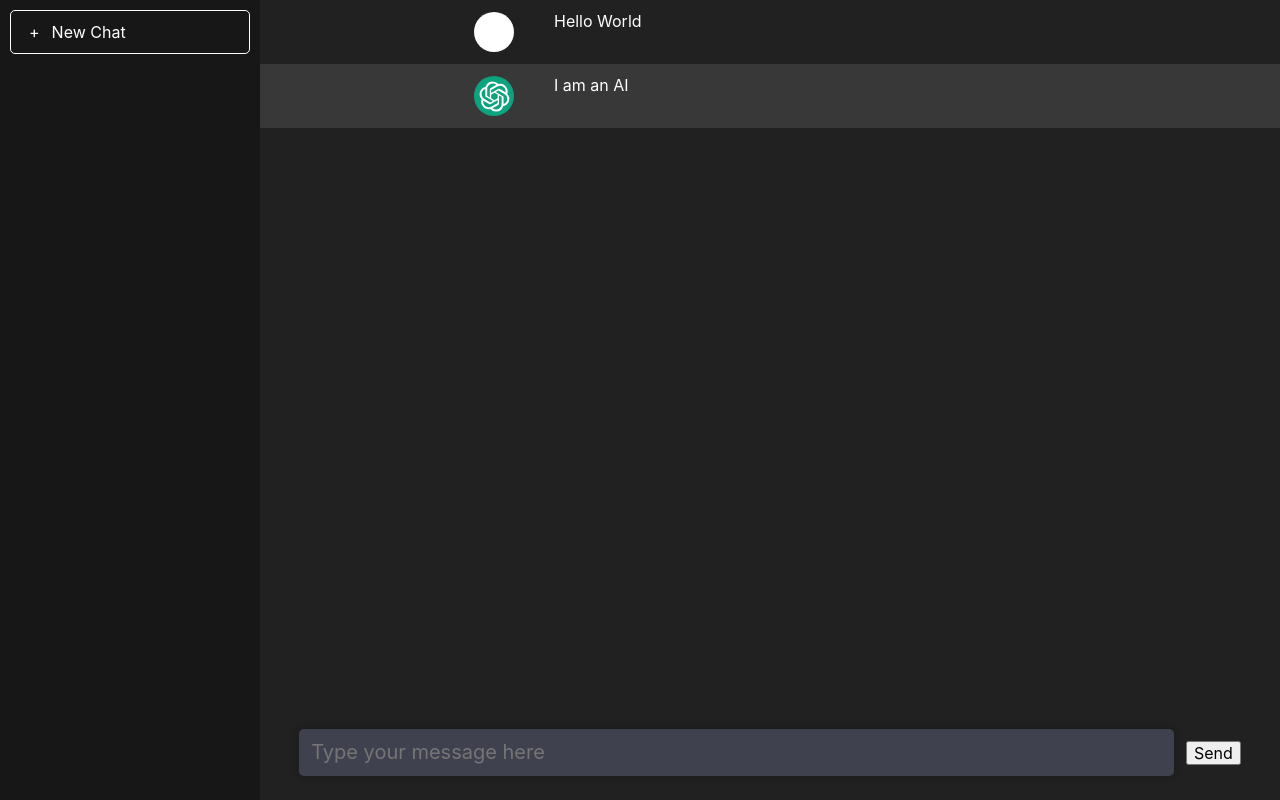
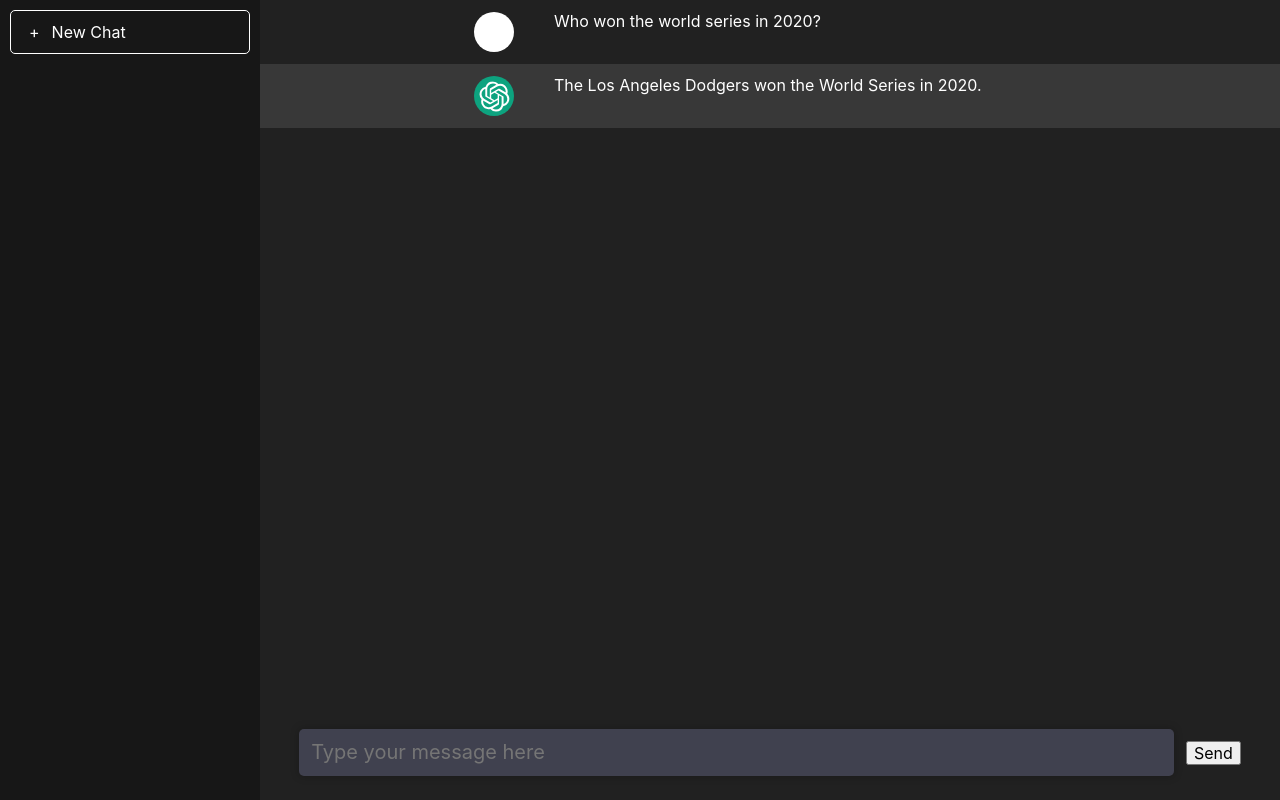
Before and after one commit to wasda-exe/ai-partner-project, a React (Create React App) app: page / in a window 1280 px wide. Built offline with nearby package versions, Linux system fonts and the light colour scheme.

Commit message:
v1.3 Chat Messages Updating on Interface

```diff
--- a/src/App.js
+++ b/src/App.js
@@ -5,15 +5,35 @@ import './App.css';
 
 function App() {
   const [messageInput, setMessageInput] = useState('');
-  const [chatMessages, setChatMessages] = useState([]);
+  // const [chatMessages, setChatMessages] = useState([]);
+  const [chatMessages, setChatMessages] = useState([{
+    role: "user", "content": "Who won the world series in 2020?"
+  }, {
+    role: "assistant", "content": "The Los Angeles Dodgers won the World Series in 2020."
+  }]);
 
   const handleSubmit = async (event) => {
+    // Prevent page reload
     event.preventDefault();
-    // Logic for submitting the message goes here
-    console.log('Message submitted:', messageInput);
-    // Clear the input field after submission
-    setMessageInput('');
-  };
+
+    // Get the current value of the input field
+    const newMessage = messageInput.trim();
+
+    // Add newMessage if only messageInput is not empty string
+    if (newMessage) {
+      // Create a new message object and append it to the chatMessages array
+      setChatMessages(prevMessages => [
+        ...prevMessages,
+        { role: 'user', content: newMessage }
+      ]);
+
+      // Clear the input field after submission
+      setMessageInput('');
+
+      // test
+      // console.log('Message submitted:', messageInput);
+    };
+  }
 
   return (
     <div className="App">
@@ -25,39 +45,10 @@ function App() {
       </aside>
       <section className="chatbox">
         <div className="chat-log">
-          <div className="chat-message">
-            <div className="chat-message-center">
-              <div className="avatar">
-              </div>
-              <div className="message">
-                Hello World
-              </div>
-            </div>
-          </div>
-          <div className="chat-message chatgpt">
-            <div className="chat-message-center">
-              <div className="avatar chatgpt">
-                <svg
-                  xmlns="http://www.w3.org/2000/svg"
-                  width={41}
-                  height={41}
-                  fill="none"
-                  className="icon-sm"
-                >
-                  <text x={-9999} y={-9999}>
-                    {"ChatGPT"}
-                  </text>
-                  <path
-                    fill="currentColor"
-                    d="M37.532 16.87a9.963 9.963 0 0 0-.856-8.184 10.078 10.078 0 0 0-10.855-4.835A9.964 9.964 0 0 0 18.306.5a10.079 10.079 0 0 0-9.614 6.977 9.967 9.967 0 0 0-6.664 4.834 10.08 10.08 0 0 0 1.24 11.817 9.965 9.965 0 0 0 .856 8.185 10.079 10.079 0 0 0 10.855 4.835 9.965 9.965 0 0 0 7.516 3.35 10.078 10.078 0 0 0 9.617-6.981 9.967 9.967 0 0 0 6.663-4.834 10.079 10.079 0 0 0-1.243-11.813ZM22.498 37.886a7.474 7.474 0 0 1-4.799-1.735c.061-.033.168-.091.237-.134l7.964-4.6a1.294 1.294 0 0 0 .655-1.134V19.054l3.366 1.944a.12.12 0 0 1 .066.092v9.299a7.505 7.505 0 0 1-7.49 7.496ZM6.392 31.006a7.471 7.471 0 0 1-.894-5.023c.06.036.162.099.237.141l7.964 4.6a1.297 1.297 0 0 0 1.308 0l9.724-5.614v3.888a.12.12 0 0 1-.048.103l-8.051 4.649a7.504 7.504 0 0 1-10.24-2.744ZM4.297 13.62A7.469 7.469 0 0 1 8.2 10.333c0 .068-.004.19-.004.274v9.201a1.294 1.294 0 0 0 .654 1.132l9.723 5.614-3.366 1.944a.12.12 0 0 1-.114.01L7.04 23.856a7.504 7.504 0 0 1-2.743-10.237Zm27.658 6.437-9.724-5.615 3.367-1.943a.121.121 0 0 1 .113-.01l8.052 4.648a7.498 7.498 0 0 1-1.158 13.528v-9.476a1.293 1.293 0 0 0-.65-1.132Zm3.35-5.043c-.059-.037-.162-.099-.236-.141l-7.965-4.6a1.298 1.298 0 0 0-1.308 0l-9.723 5.614v-3.888a.12.12 0 0 1 .048-.103l8.05-4.645a7.497 7.497 0 0 1 11.135 7.763Zm-21.063 6.929-3.367-1.944a.12.12 0 0 1-.065-.092v-9.299a7.497 7.497 0 0 1 12.293-5.756 6.94 6.94 0 0 0-.236.134l-7.965 4.6a1.294 1.294 0 0 0-.654 1.132l-.006 11.225Zm1.829-3.943 4.33-2.501 4.332 2.5v5l-4.331 2.5-4.331-2.5V18Z"
-                  />
-                </svg>
-              </div>
-              <div className="message">
-                I am an AI
-              </div>
-            </div>
-          </div>
+          {/* Loop through chatMessages and render a ChatMessage component for each message */}
+          {chatMessages.map((message, index) => (
+            <ChatMessage key={index} message={message} />
+          ))}
         </div>
         <div className="chat-input-holder">
           <form onSubmit={handleSubmit}>
@@ -74,4 +65,33 @@ function App() {
   );
 }
 
+function ChatMessage({ message }) {
+  return (
+    <div className={`chat-message ${message.role === "assistant" && "chatgpt"}`} >
+      <div className="chat-message-center">
+        <div className={`avatar ${message.role === "assistant" && "chatgpt"}`}>
+          {message.role == "assistant" && <svg
+            xmlns="http://www.w3.org/2000/svg"
+            width={41}
+            height={41}
+            fill="none"
+            className="icon-sm"
+          >
+            <text x={-9999} y={-9999}>
+              {"ChatGPT"}
+            </text>
+            <path
+              fill="currentColor"
+              d="M37.532 16.87a9.963 9.963 0 0 0-.856-8.184 10.078 10.078 0 0 0-10.855-4.835A9.964 9.964 0 0 0 18.306.5a10.079 10.079 0 0 0-9.614 6.977 9.967 9.967 0 0 0-6.664 4.834 10.08 10.08 0 0 0 1.24 11.817 9.965 9.965 0 0 0 .856 8.185 10.079 10.079 0 0 0 10.855 4.835 9.965 9.965 0 0 0 7.516 3.35 10.078 10.078 0 0 0 9.617-6.981 9.967 9.967 0 0 0 6.663-4.834 10.079 10.079 0 0 0-1.243-11.813ZM22.498 37.886a7.474 7.474 0 0 1-4.799-1.735c.061-.033.168-.091.237-.134l7.964-4.6a1.294 1.294 0 0 0 .655-1.134V19.054l3.366 1.944a.12.12 0 0 1 .066.092v9.299a7.505 7.505 0 0 1-7.49 7.496ZM6.392 31.006a7.471 7.471 0 0 1-.894-5.023c.06.036.162.099.237.141l7.964 4.6a1.297 1.297 0 0 0 1.308 0l9.724-5.614v3.888a.12.12 0 0 1-.048.103l-8.051 4.649a7.504 7.504 0 0 1-10.24-2.744ZM4.297 13.62A7.469 7.469 0 0 1 8.2 10.333c0 .068-.004.19-.004.274v9.201a1.294 1.294 0 0 0 .654 1.132l9.723 5.614-3.366 1.944a.12.12 0 0 1-.114.01L7.04 23.856a7.504 7.504 0 0 1-2.743-10.237Zm27.658 6.437-9.724-5.615 3.367-1.943a.121.121 0 0 1 .113-.01l8.052 4.648a7.498 7.498 0 0 1-1.158 13.528v-9.476a1.293 1.293 0 0 0-.65-1.132Zm3.35-5.043c-.059-.037-.162-.099-.236-.141l-7.965-4.6a1.298 1.298 0 0 0-1.308 0l-9.723 5.614v-3.888a.12.12 0 0 1 .048-.103l8.05-4.645a7.497 7.497 0 0 1 11.135 7.763Zm-21.063 6.929-3.367-1.944a.12.12 0 0 1-.065-.092v-9.299a7.497 7.497 0 0 1 12.293-5.756 6.94 6.94 0 0 0-.236.134l-7.965 4.6a1.294 1.294 0 0 0-.654 1.132l-.006 11.225Zm1.829-3.943 4.33-2.501 4.332 2.5v5l-4.331 2.5-4.331-2.5V18Z"
+            />
+          </svg>}
+        </div>
+        <div className="message">
+          {message.content}
+        </div>
+      </div>
+    </div >
+  );
+}
+
 export default App;
```
